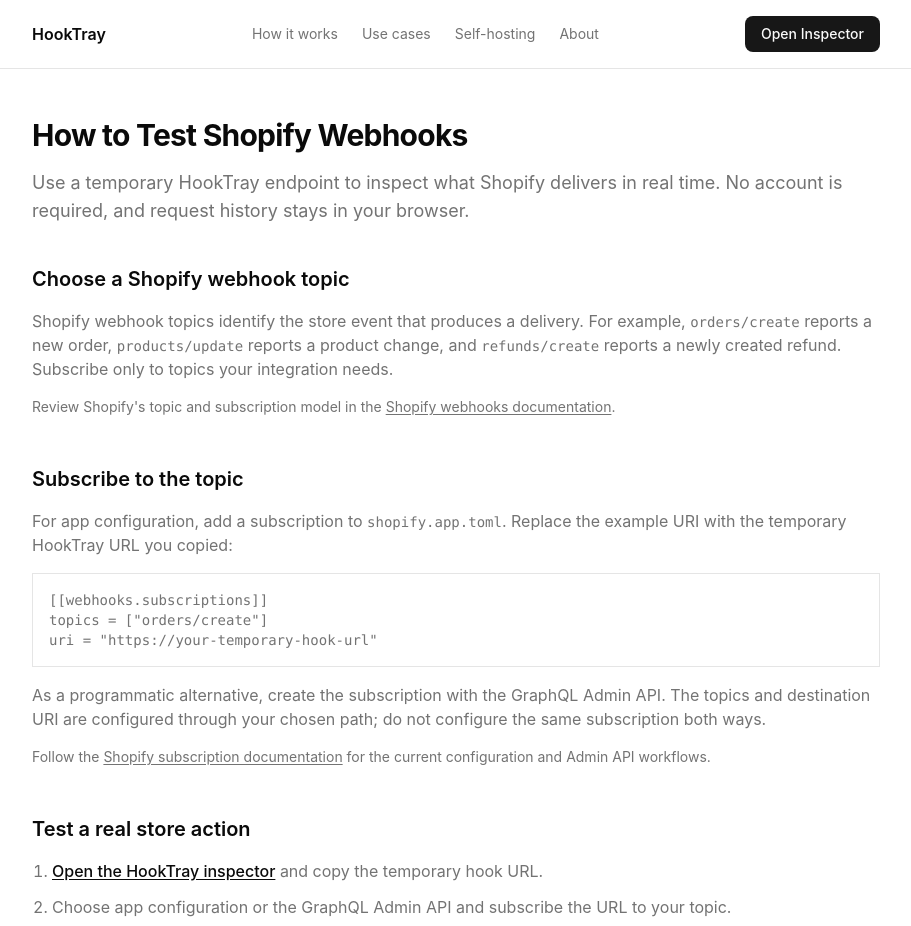
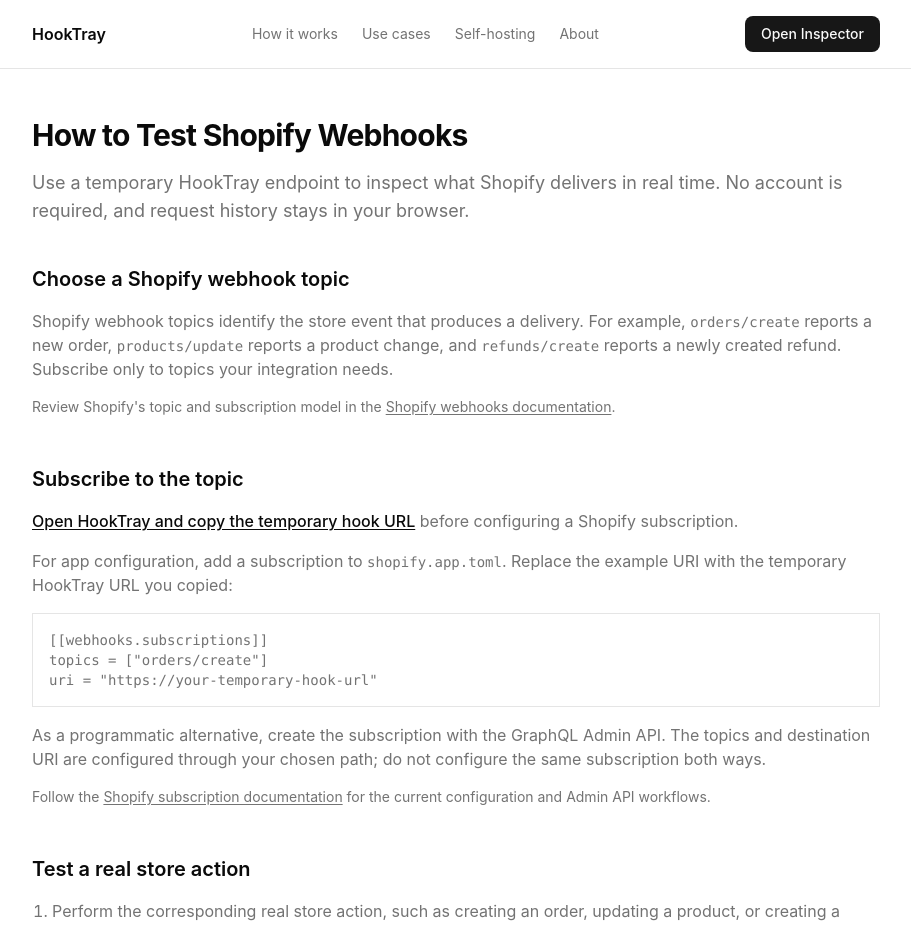
Before and after one commit to dgknttr/hooktray, a Next.js app in the folder frontend/: page /guides/test-shopify-webhooks in a window 1280 px wide. Shown: the top 926 px of the page, without its empty margins (184-1095 px from the left). Built offline with nearby package versions, Linux system fonts and the light colour scheme; no server answers.

Commit message:
fix: align Shopify setup flow

```diff
--- a/frontend/app/(site)/guides/test-shopify-webhooks/page.tsx
+++ b/frontend/app/(site)/guides/test-shopify-webhooks/page.tsx
@@ -52,6 +52,12 @@
       <section className="mb-12 space-y-4">
         <h2 className="text-xl font-semibold">Subscribe to the topic</h2>
         <p className="text-muted-foreground">
+          <Link href="/" className="font-medium text-foreground underline underline-offset-2">
+            Open HookTray and copy the temporary hook URL
+          </Link>{ " "}
+          before configuring a Shopify subscription.
+        </p>
+        <p className="text-muted-foreground">
           For app configuration, add a subscription to{ " "}
           <code className="font-mono text-sm">shopify.app.toml</code>. Replace the example URI with
           the temporary HookTray URL you copied:
@@ -83,13 +89,6 @@
       <section className="mb-12 space-y-4">
         <h2 className="text-xl font-semibold">Test a real store action</h2>
         <ol className="list-outside list-decimal space-y-3 pl-5 text-muted-foreground">
-          <li>
-            <Link href="/" className="font-medium text-foreground underline underline-offset-2">
-              Open the HookTray inspector
-            </Link>{ " "}
-            and copy the temporary hook URL.
-          </li>
-          <li>Choose app configuration or the GraphQL Admin API and subscribe the URL to your topic.</li>
           <li>
             Perform the corresponding real store action, such as creating an order, updating a
             product, or creating a refund.
```
Also changed, not shown: 2 other files (tests, documents, lock files or other folders).
